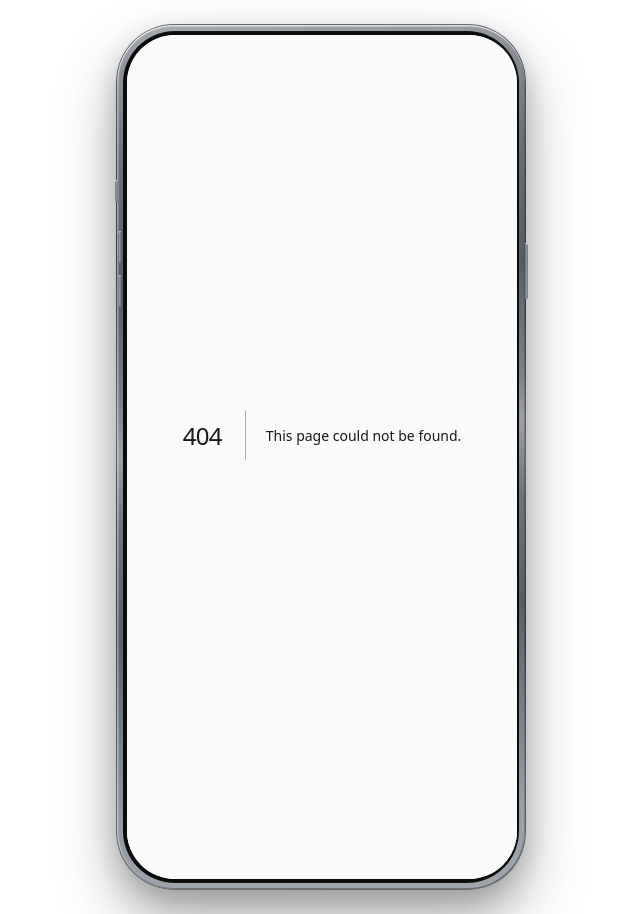
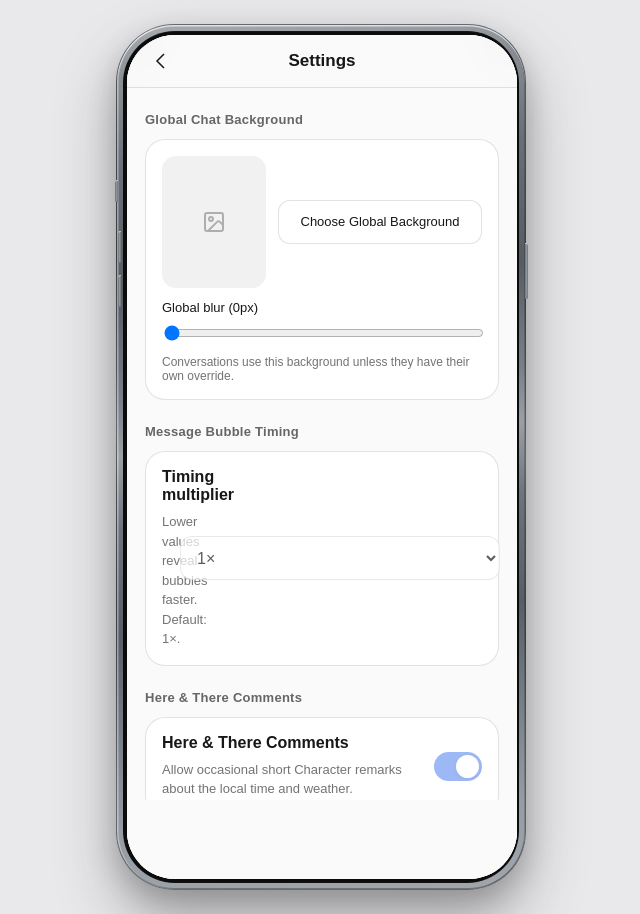
Before and after one commit to yecays-ai/veil, a Next.js app: page /profile/settings in a window 1280 px wide. Before the commit this address had no page. Shown: the whole page, without its empty margins (319-959 px from the left). Built offline with nearby package versions, Linux system fonts and the light colour scheme.

Commit message:
fix: separate chat settings and stabilize chat UI

```diff
--- /dev/null
+++ b/app/profile/settings/page.tsx
@@ -0,0 +1,16 @@
+import "../../settings/settings.css";
+import { PageShell } from "../../../components/page-shell";
+import { GlobalProfileSettings } from "../../../components/settings/global-profile-settings";
+
+export default function Page() {
+  return (
+    <PageShell
+      className="settings-app profile-chat-settings"
+      title="Settings"
+      backHref="/profile"
+      backLabel="Back to Profile"
+    >
+      <GlobalProfileSettings />
+    </PageShell>
+  );
+}
--- a/app/settings/page.tsx
+++ b/app/settings/page.tsx
@@ -1,7 +1,6 @@
 import { PageShell } from "../../components/page-shell";
 import { CardGrid } from "../../components/settings/ui/card-grid";
 import { RuntimeSettings } from "../../components/settings/runtime-settings";
-import { GlobalProfileSettings } from "../../components/settings/global-profile-settings";
 import { BookOpen, GitBranch, Regex, SlidersHorizontal } from "lucide-react";
 export default function Page() {
   return (
@@ -12,7 +11,6 @@ export default function Page() {
       backLabel="Back to Home"
     >
       <RuntimeSettings />
-      <GlobalProfileSettings />
       <CardGrid
         label="API configuration"
         items={[
--- a/components/profile-pages.tsx
+++ b/components/profile-pages.tsx
@@ -37,7 +37,7 @@ export function ProfileHub() {
       </Link>
       <nav className="social-list" aria-label="Profile">
         <Link className="social-row" href="/profile/details">Profile / Personal Details <span aria-hidden="true">›</span></Link>
-        <Link className="social-row" href="/settings">Settings <span aria-hidden="true">›</span></Link>
+        <Link className="social-row" href="/profile/settings">Settings <span aria-hidden="true">›</span></Link>
       </nav>
     </>}
   </div>;
```
Also changed, not shown: 2 other files (tests, documents, lock files or other folders).
